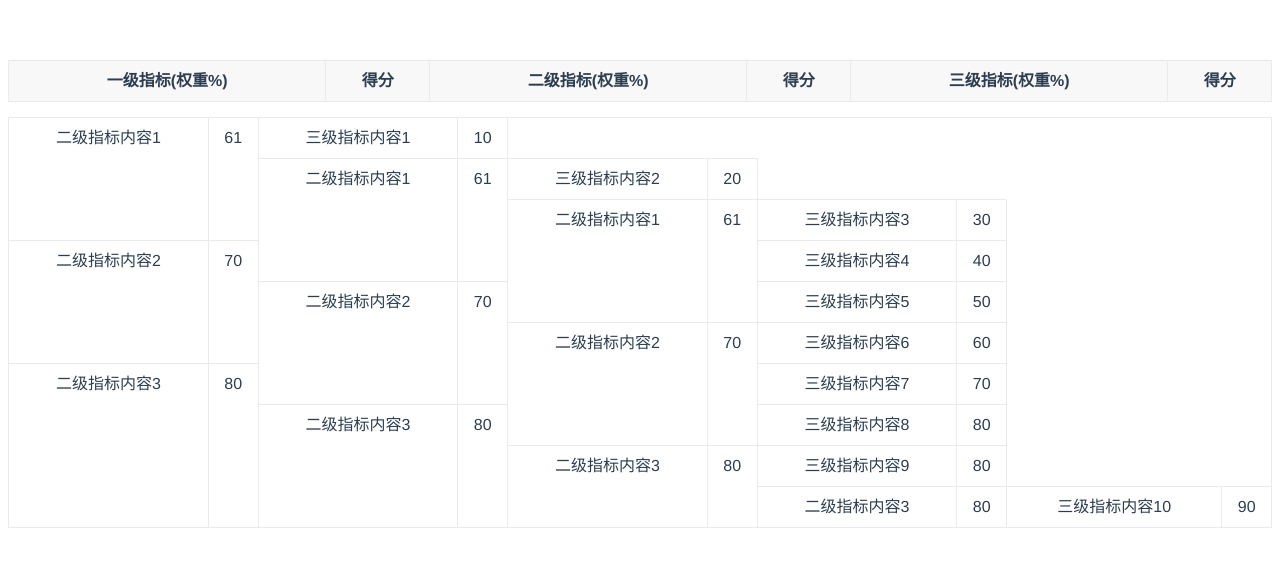
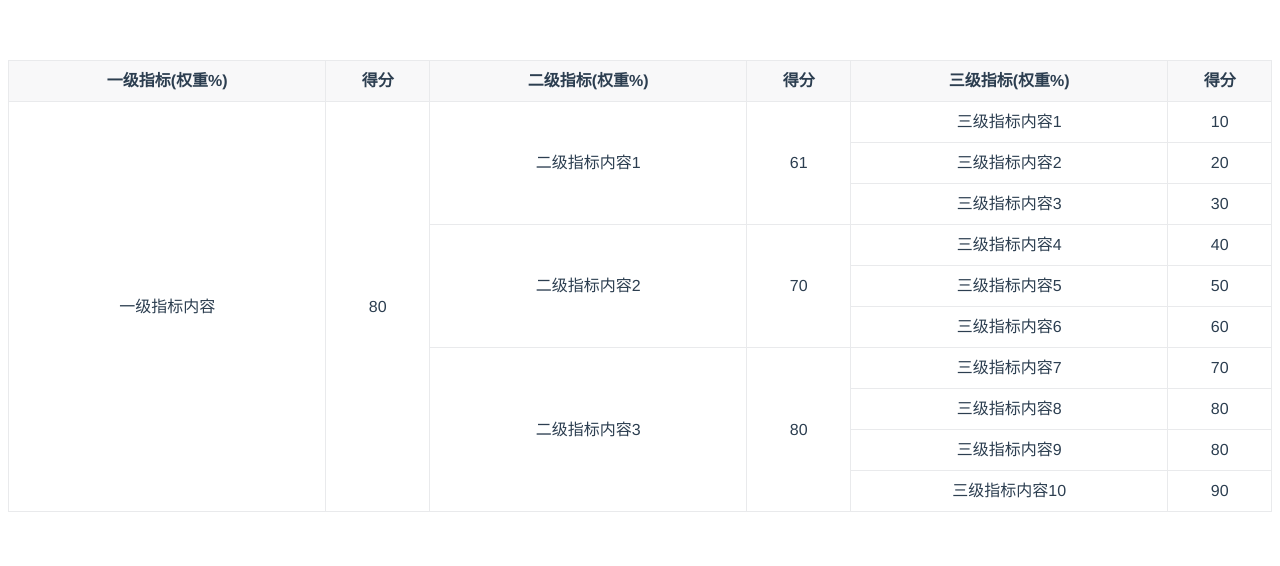
Before and after one commit to FredXRZ/andLinkDemo, a Vue app: page /#/test in a window 1280 px wide. Shown: the top 566 px of the page. Built offline with nearby package versions, Linux system fonts and the light colour scheme.

Commit message:
动态合并表格

```diff
--- a/src/view/Start.vue
+++ b/src/view/Start.vue
@@ -19,7 +19,7 @@ export default {
     },
     methods:{
         mergeCells(){
-            this.$router.push('/mergecell')
+            this.$router.push('/test')
         },
         upload(){
             this.$router.push('/upload')
--- a/src/view/test.vue
+++ b/src/view/test.vue
@@ -1,6 +1,6 @@
 <template>
   <div>
-    <table>
+    <table class="table_list">
       <thead>
         <tr>
           <th>一级指标(权重%)</th>
@@ -11,53 +11,13 @@
           <th>得分</th>
         </tr>
       </thead>
-      <tbody
-        v-for="(item,index) in tableInfo.children"
-        :key="index"
-      >
-        <!-- <tr
-          v-for="(val, key) in tableTimes.allRow"
-          :key="key"
-        >
-          <td>{{item.name}}</td>
-          <td>{{item.score}}</td>
-          <td>{{item.secondLever[index].name}}</td>
-          <td>{{item.secondLever[index].score}}</td>
-          <td>{{val.name}}</td>
-          <td>{{val.score}}</td>
-        </tr> -->
-        <!-- <tr>
-                    <td rowspan="3">上市公司治理结构对投资这决策参与权的保护程度</td>
-                    <td rowspan="3">73.56</td>
-                    <td rowspan="3">1.1公司治理及内控有效性</td>
-                    <td rowspan="3">84.62</td>
-                    <td>1.1.1治理文件的制定情况</td>
-                    <td>53.85</td>
-                </tr>
-                <tr>
-                    <td>1.1.2董事长与总经理兼任情况</td>
-                    <td>100</td>
-                </tr>
-                <tr>
-                    <td>1.1.3内部控制有效性</td>
-                    <td>100</td>
-                </tr> -->
+      <tbody>
+         <tr v-for="(row, i) in list" :key="i">
+          <td v-for="(cell, j)  in row" :key="j" v-if="cell.rowspan" :rowspan="cell.rowspan">
+            <div class="cell">{{ cell.value }}</div>
+          </td>
+        </tr>
       </tbody>
-    </table>
-    <table>
-      <tr
-        v-for="(row, i) in list"
-        :key="i"
-      >
-        <td
-          v-for="(cell, j)  in row"
-          :key="j"
-          v-if="cell.rowspan"
-          :rowspan="cell.rowspan"
-        >
-          <div class="cell">{{ cell.value }}</div>
-        </td>
-      </tr>
     </table>
   </div>
 </template>
@@ -143,14 +103,16 @@ export default {
     };
   },
   mounted() {
-    // this.createTable();
     this.list = this.parseTreeToRow(this.tableInfo);
     console.log(this.list);
   },
   methods: {
-    parseTreeToRow(node, data = [], row = [],level=1) {
+    parseTreeToRow(node, data = [], row = []) {
       if (!node.children) {
-        console.log(row)
+        if(data.length!=0){
+          row[0].rowspan = 0;
+          row[1].rowspan = 0;
+        }
         data.push(row);
       } else {
         for (let i = 0; i < node.children.length; i++) {
@@ -164,21 +126,20 @@ export default {
             value:child.score,
             rowspan:this.computeLeafCount(child)
           }
-          let arr = [...row,name,score];
-          if(arr.length>5 && level>3){
-            arr[0].rowspan = 0;
-            arr[1].rowspan = 0;
+          const extendRow = [ ...JSON.parse(JSON.stringify(row)),name,score];
+          if (extendRow.length > 5) {
+            extendRow[extendRow.length - 4].rowspan = i === 0 ? this.computeLeafCount(node) : 0;
+            extendRow[extendRow.length - 3].rowspan = i === 0 ? this.computeLeafCount(node) : 0;
+            extendRow[extendRow.length - 2].rowspan = 1;
+            extendRow[extendRow.length - 1].rowspan = 1;
           }
-          // console.log(arr)
-          level++;
-          this.parseTreeToRow(child, data, arr,level);
+          this.parseTreeToRow(child, data, extendRow);
         }
       }
-      console.log(level)
+      // console.log(level)
       return data;
     },
     computeLeafCount(node) {
-      // console.log(node)
       if (!node.children) {
         node.rowspan = 1;
         return 1;
@@ -191,30 +152,6 @@ export default {
         return leafCount;
       }
     },
-    createTable() {
-      let obj = this.tableInfo;
-      console.log(obj);
-      let len = 0;
-      let arr = [];
-      obj.map(item => {
-        if (item.secondLever) {
-          this.tableTimes.secondRow.push(item.secondLever.length);
-          item.secondLever.map((val, key) => {
-            val.rowSpan = key;
-            if (val.thirdLever) {
-              console.log(val.thirdLever);
-              val.thirdLever.map(value => {
-                arr.push(value);
-              });
-            }
-          });
-        }
-      });
-
-      console.log(this.tableTimes.secondRow);
-      console.log(arr);
-      this.tableTimes.allRow = [...arr];
-    }
   }
 };
 </script>
@@ -233,7 +170,7 @@ td {
   padding: 5px;
   border: 1px solid #e9eaec;
   text-align: center;
-  vertical-align: top;
+  vertical-align: middle;
   line-height: 30px;
 }
 </style>
```
